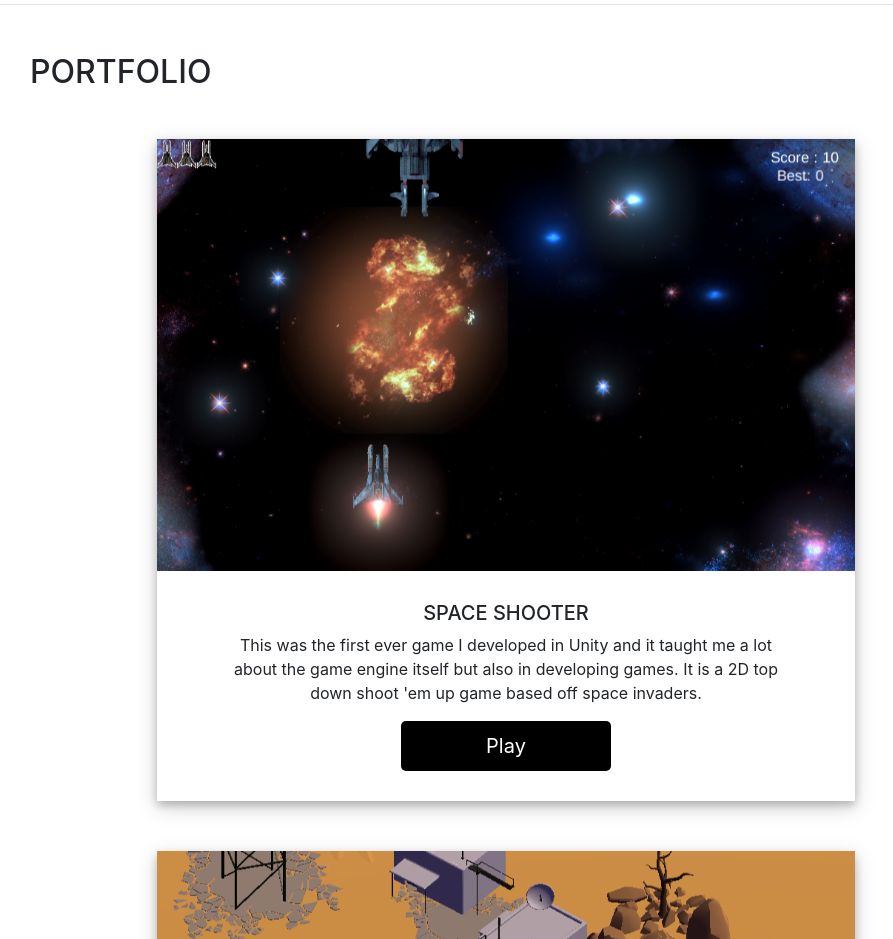
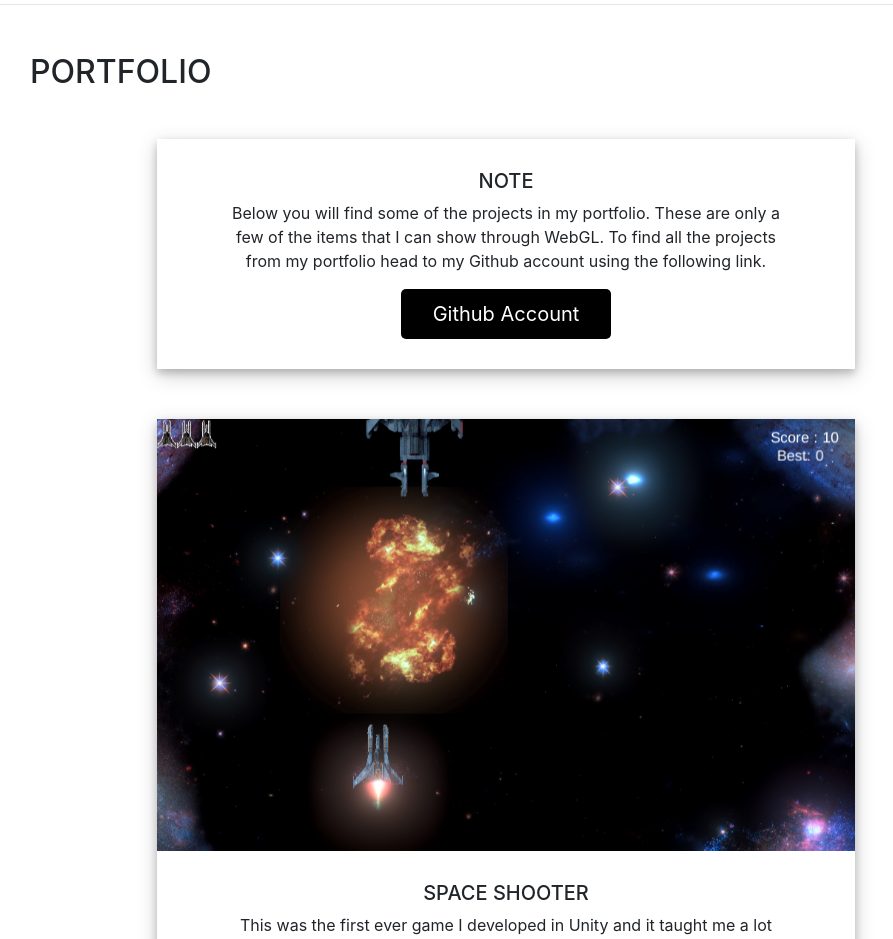
Before and after one commit to MaxStewart/Max-Stewart.com, a website with bundled scripts: page index.html in a window 1280 px wide. Shown: the part 4000-4939 px from the top of the page, without its empty margins (290-1183 px from the left). Built offline with nearby package versions, Linux system fonts and the light colour scheme; a web font is replaced by a local one.

Commit message:
Added note section

```diff
--- a/index.html
+++ b/index.html
@@ -280,6 +280,12 @@
       <div class="w-100">
         <h2 class="mb-5">Portfolio</h2>
         <ul>
+		  <li class="portfolioItem">
+			<h5 style="padding-top: 30px;">NOTE</h5>
+            <p>Below you will find some of the projects in my portfolio. These are only a few of the items that I can show through WebGL. To find all the projects from my portfolio
+			   head to my Github account using the following link.</p>
+			<button type="button" onclick="window.location.href='https://github.com/MaxStewart'">Github Account</button>
+			</li>
           <li class="portfolioItem">
             <img class="screenshot" src="img/space.png" alt="Ship fighting an enemy ship">
             <h5>Space shooter</h5>
```
